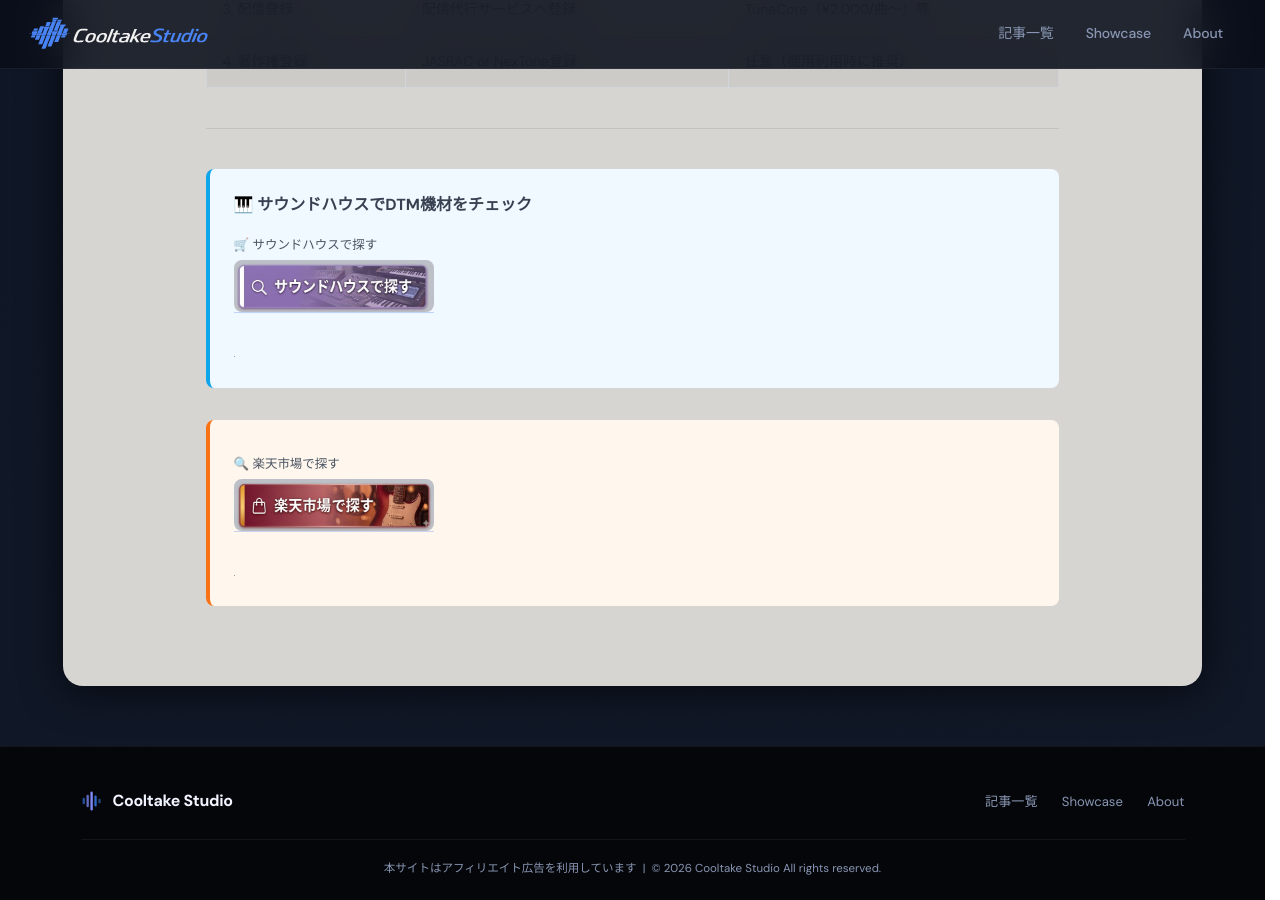
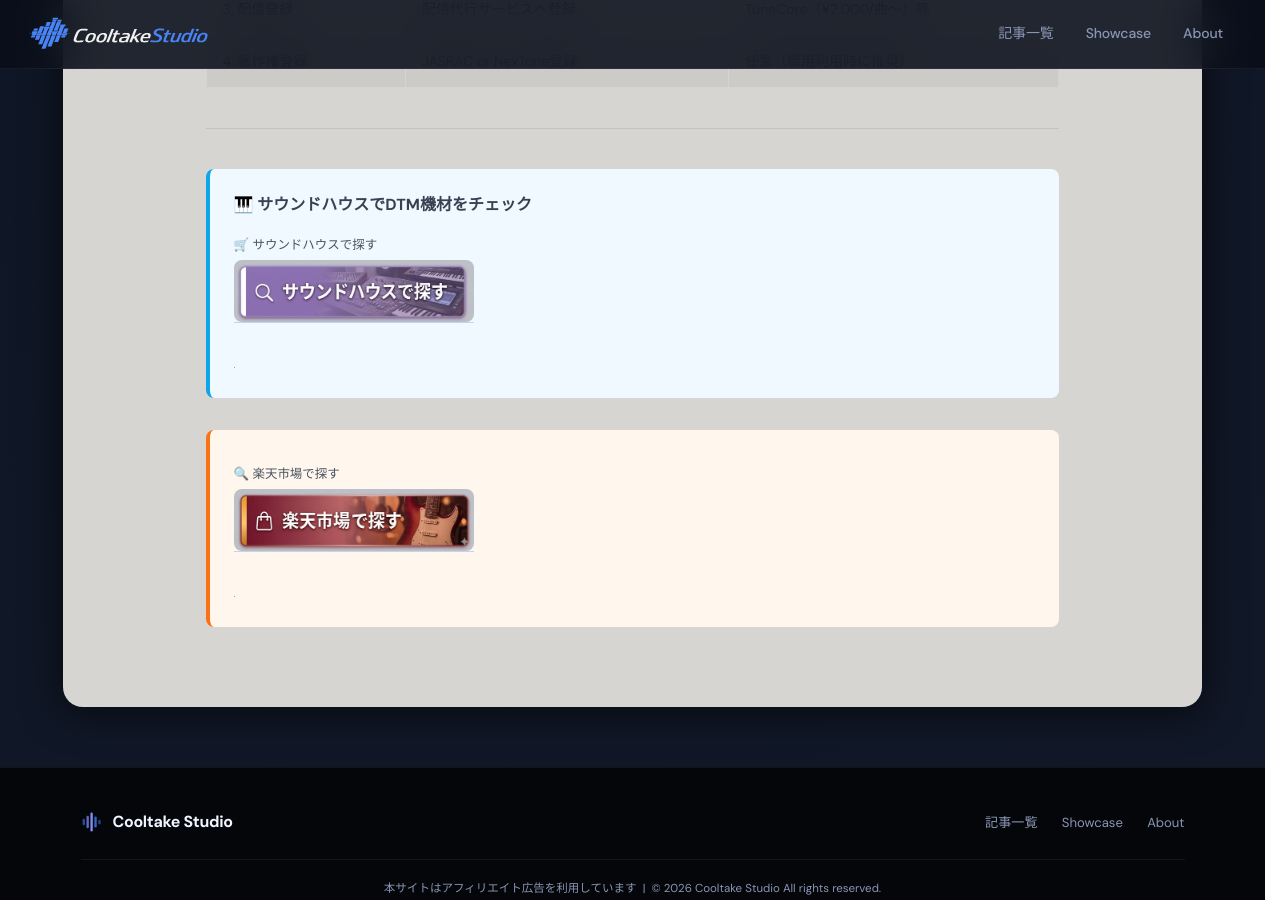
Before and after one commit to cooltake/cooltake-staging, a Jekyll site: the page built from _posts/2026-05-24-solo-dtm-setup.md, in a window 1280 px wide and 900 px high, scrolled down 4869 px. Built offline with Jekyll 4.4.1, drawn with Linux system fonts in a browser that asks for light colours; some web fonts are replaced; grey boxes are pictures that could not be loaded.

Commit message:
style: flex horizontal buttons + larger width in 2026-05-24-solo-dtm-setup.md

```diff
--- a/_posts/2026-05-24-solo-dtm-setup.md
+++ b/_posts/2026-05-24-solo-dtm-setup.md
@@ -140,12 +140,12 @@
 <div style="margin:2rem 0;padding:1.2rem 1.5rem;background:#f0f9ff;border-left:4px solid #0ea5e9;border-radius:8px;">
 <p style="margin:0 0 .6rem;font-weight:bold;font-size:1rem;">&#x1F3B9; サウンドハウスでDTM機材をチェック</p>
 <div style="margin:.8rem 0;"><span style="display:block;font-size:.78rem;color:#4b5563;margin-bottom:3px;margin-top:6px;">🛒 サウンドハウスで探す</span>
-<a href="https://h.accesstrade.net/sp/cc?rk=01001xqc00os63&url=https%3A%2F%2Fwww.soundhouse.co.jp%2Fsearch%2Findex%2F%3Fsearch_all%3D%E3%82%AA%E3%83%BC%E3%83%87%E3%82%A3%E3%82%AA%E3%82%A4%E3%83%B3%E3%82%BF%E3%83%BC%E3%83%95%E3%82%A7%E3%83%BC%E3%82%B9" rel="nofollow" referrerpolicy="no-referrer-when-downgrade" style="display:inline-block;text-decoration:none;"><img src="/assets/images/btn-soundhouse.jpg" alt="サウンドハウスで探す" width="200" style="height:auto;border-radius:8px;display:block;"></a></div>
+<a href="https://h.accesstrade.net/sp/cc?rk=01001xqc00os63&url=https%3A%2F%2Fwww.soundhouse.co.jp%2Fsearch%2Findex%2F%3Fsearch_all%3D%E3%82%AA%E3%83%BC%E3%83%87%E3%82%A3%E3%82%AA%E3%82%A4%E3%83%B3%E3%82%BF%E3%83%BC%E3%83%95%E3%82%A7%E3%83%BC%E3%82%B9" rel="nofollow" referrerpolicy="no-referrer-when-downgrade" style="display:inline-block;text-decoration:none;"><img src="/assets/images/btn-soundhouse.jpg" alt="サウンドハウスで探す" width="240" style="height:auto;border-radius:8px;display:block;"></a></div>
 <img src="https://h.accesstrade.net/sp/rr?rk=01001xqc00os63" width="1" height="1" border="0" alt="" loading="lazy">
 </div>
 
 <div style="margin:2rem 0;padding:1.2rem 1.5rem;background:#fff7ed;border-left:4px solid #f97316;border-radius:8px;">
 <div style="margin:.8rem 0;"><span style="display:block;font-size:.78rem;color:#4b5563;margin-bottom:3px;margin-top:6px;">🔍 楽天市場で探す</span>
-<a href="https://hb.afl.rakuten.co.jp/hgc/0b15ddc7.28c5c9ed.0b15ddc8.5d23dd4d/?pc=https%3A%2F%2Fsearch.rakuten.co.jp%2Fsearch%2Fmall%2FDTM%2B%E5%88%9D%E5%BF%83%E8%80%85%2B%E6%A9%9F%E6%9D%90%2F" rel="nofollow" referrerpolicy="no-referrer-when-downgrade" style="display:inline-block;text-decoration:none;"><img src="/assets/images/btn-rakuten.jpg" alt="楽天市場で探す" width="200" style="height:auto;border-radius:8px;display:block;"></a></div>
+<a href="https://hb.afl.rakuten.co.jp/hgc/0b15ddc7.28c5c9ed.0b15ddc8.5d23dd4d/?pc=https%3A%2F%2Fsearch.rakuten.co.jp%2Fsearch%2Fmall%2FDTM%2B%E5%88%9D%E5%BF%83%E8%80%85%2B%E6%A9%9F%E6%9D%90%2F" rel="nofollow" referrerpolicy="no-referrer-when-downgrade" style="display:inline-block;text-decoration:none;"><img src="/assets/images/btn-rakuten.jpg" alt="楽天市場で探す" width="240" style="height:auto;border-radius:8px;display:block;"></a></div>
 <img src="//i.moshimo.com/af/i/impression?a_id=5565352&amp;p_id=54&amp;pc_id=54&amp;pl_id=616" width="1" height="1" style="border:none;" alt="" loading="lazy">
 </div>
```
